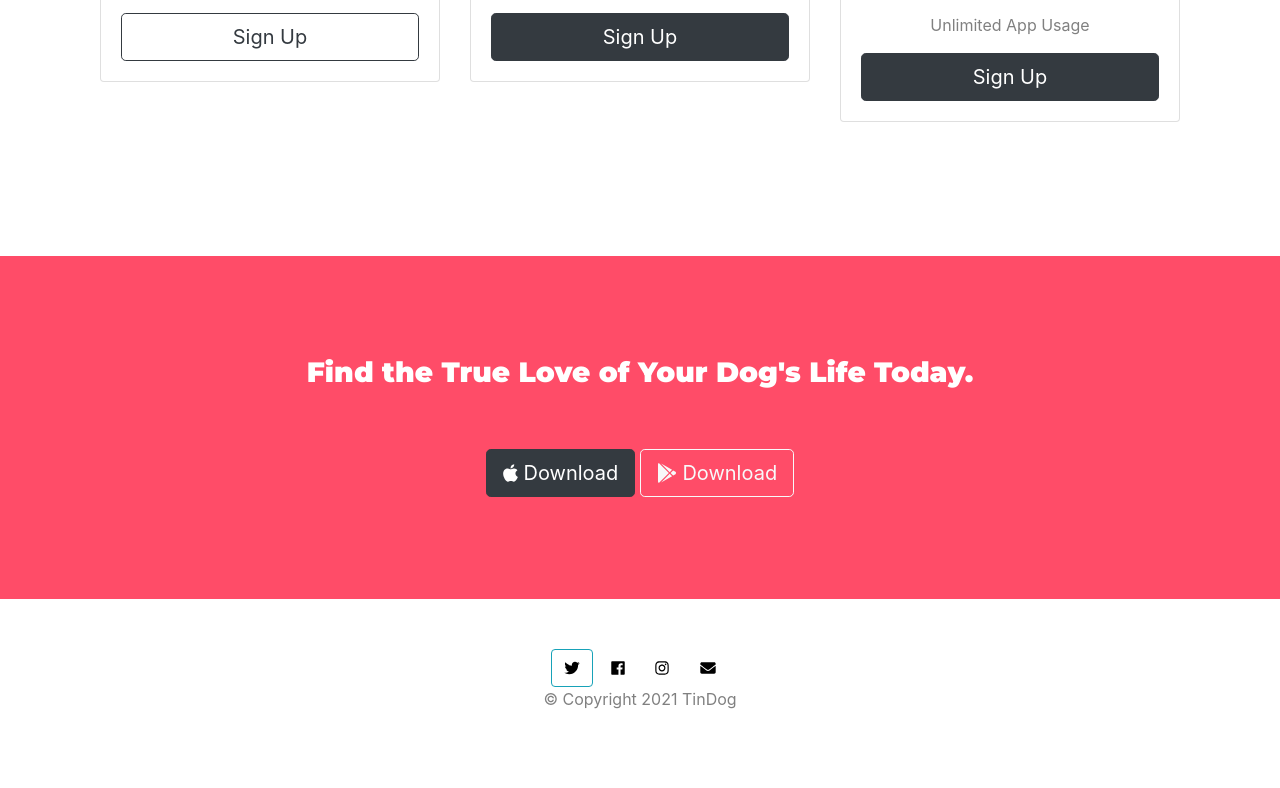
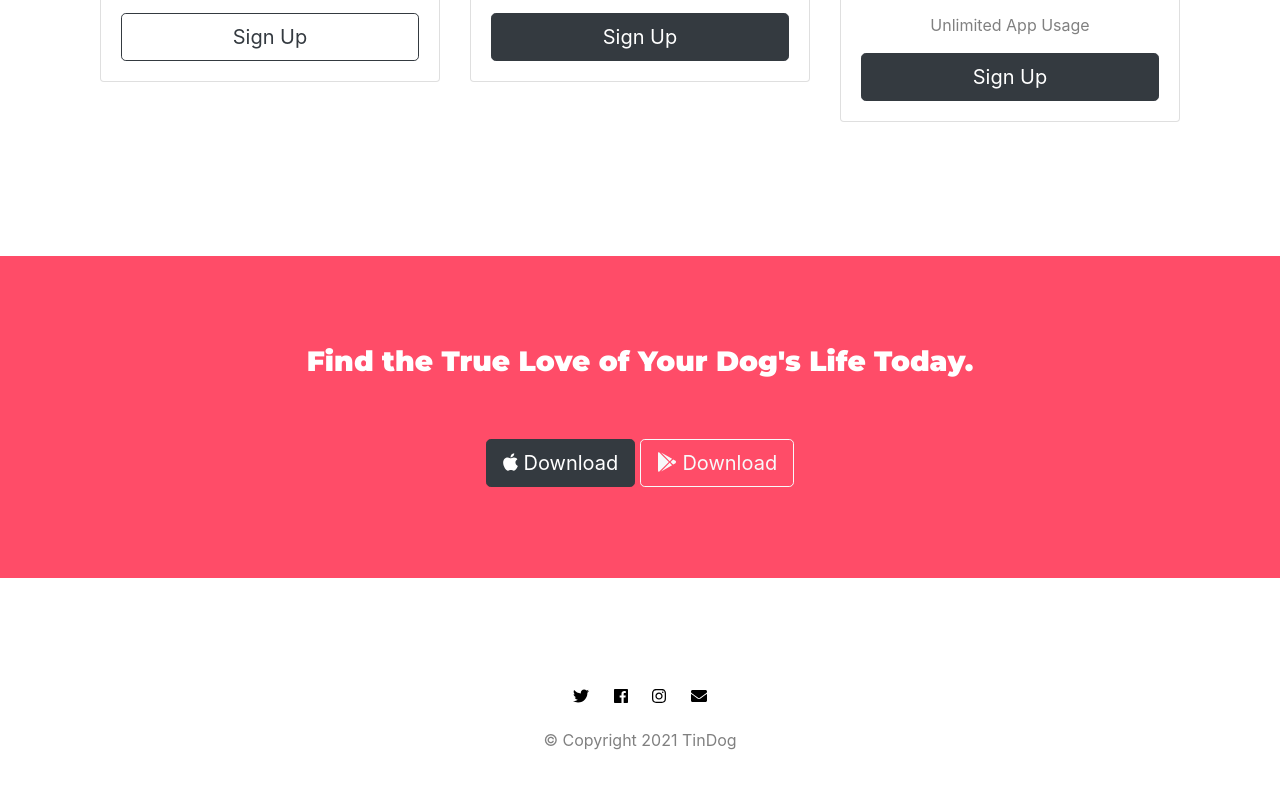
Before and after one commit to Jucyrosm/tindogbootstrap, a plain HTML site: page index.html in a window 1280 px wide. Shown: the part 2384-3172 px from the top of the page. Drawn offline with nearby package versions, Linux system fonts and the light colour scheme.

Commit message:
actualizaciones 26-06

```diff
--- a/css/styles.css
+++ b/css/styles.css
@@ -103,6 +103,40 @@ border-radius: 100%;
 .title-card{
   color: black;
 }
+
+/*--call action--*/
+
+#cta {
+  background-color: #ff4c68;
+  text-align: center;
+  padding: 7% 15%;
+}
+h3 {
+  font-family: 'Montserrat', 'sans-serif';
+  font-weight: bold;
+  padding-bottom: 50px ;
+  color: #fff;
+  font-size: 3.5rem;
+}
+
+.cta-btn {
+  margin-block: 2px;
+}
+
+/*-footer-*/
+
+#footer {
+   text-align: center;
+   background-color: #fff;
+   color: gray;
+   padding: 7% 15%;
+}
+.social-icon {
+
+  margin: 20px 10px;
+  color: black;
+
+}
 @media (max-width: 1024px) {
  #title {
    text-align: center;
@@ -116,37 +150,3 @@ border-radius: 100%;
 
    }
 }
-
-/*--call action--*/
-
-#cta {
-  background-color: #ff4c68;
-  text-align: center;
-  padding: 100px;
-}
-h3 {
-  font-family: 'Montserrat', 'sans-serif';
-  font-weight: bold;
-  padding-bottom: 50px ;
-  color: #fff;
-}
-
-.cta-btn {
-  margin-block: 2px;
-}
-
-/*-footer-*/
-
-#footer {
-   text-align: center;
-   background-color: #fff;
-   color: gray;
-   padding: 50px;
-}
-.icon-f {
-  color: black;
-  padding: 2%;
-}
-.icon-f:hover {
-  color: #ef8172;
-}
--- a/index.html
+++ b/index.html
@@ -34,13 +34,13 @@
         <div class="collapse navbar-collapse" id="navbarTogglerDemo02">
           <ul class="navbar-nav ml-auto">
             <li class="nav-item">
-              <a class="nav-link" href="">Contact</a>
+              <a class="nav-link" href="#footer">Contact</a>
             </li>
             <li class="nav-item">
-              <a class="nav-link" href="">Pricing</a>
+              <a class="nav-link" href="#pricing">Pricing</a>
             </li>
             <li class="nav-item">
-              <a class="nav-link" href="">Download</a>
+              <a class="nav-link" href="#cta">Download</a>
             </li>
           </ul>
         </div>
@@ -141,7 +141,7 @@
     <div class="row">
       <div class="pricing-column col-lg-4">
 <div class="card">
-  <div class="card-header">
+  <div class="title-card card-header">
     <h3>Chihuahua</h3>
   </div>
     <div class="card-body">
@@ -155,7 +155,7 @@
   </div>
   <div class="pricing-column col-lg-4 col-md-6">
   <div class="card">
-    <div class="card-header">
+    <div class="title-card card-header">
       <h3>Labrador</h3>
     </div>
     <div class="card-body">
@@ -170,7 +170,7 @@
 
   <div class="pricing-column col-lg-4">
   <div class="card">
-    <div class="card-header">
+    <div class="title-card card-header">
       <h3>Mastiff</h3>
     </div>
     <div class="card-body">
@@ -202,7 +202,7 @@
 
   <section id="cta">
 
-    <h3>Find the True Love of Your Dog's Life Today.</h3>
+    <h3 class="cta-header">Find the True Love of Your Dog's Life Today.</h3>
     <button type="button" class="cta-btn btn btn-dark btn-lg"><i class="fab fa-apple"></i> Download</button>
     <button type="button" class="cta-btn btn btn-outline-light btn-lg"><i class="fab fa-google-play"></i> Download</button>
 
@@ -213,11 +213,10 @@
 
   <footer id="footer">
 
-    <button type="button" class="btn btn-outline-info"><i class="icon-f fab fa-twitter"></i></button>
-    <button type="button" class="btn btn-link"><i class="icon-f fab fa-facebook"></i></button>
-    <button type="button" class="btn btn-link"><i class="icon-f fab fa-instagram"></i></button>
-    <button type="button" class="btn btn-link"><i class="icon-f fas fa-envelope"></i></button>
-
+    <i class="social-icon fab fa-twitter"></i>
+    <i class="social-icon fab fa-facebook"></i>
+    <i class="social-icon fab fa-instagram"></i>
+    <i class="social-icon fas fa-envelope"></i>
 
     <p>© Copyright 2021 TinDog</p>
 
```
